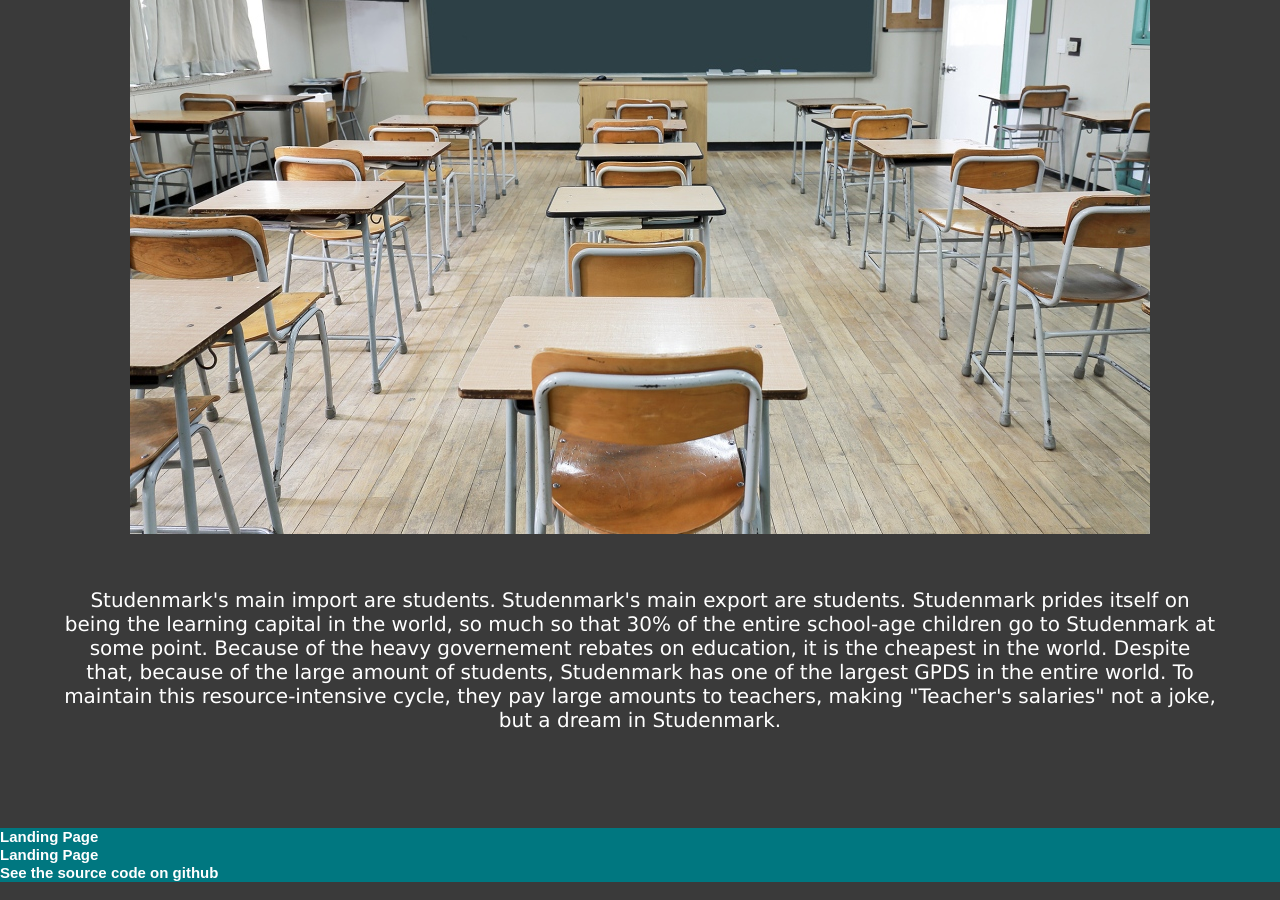
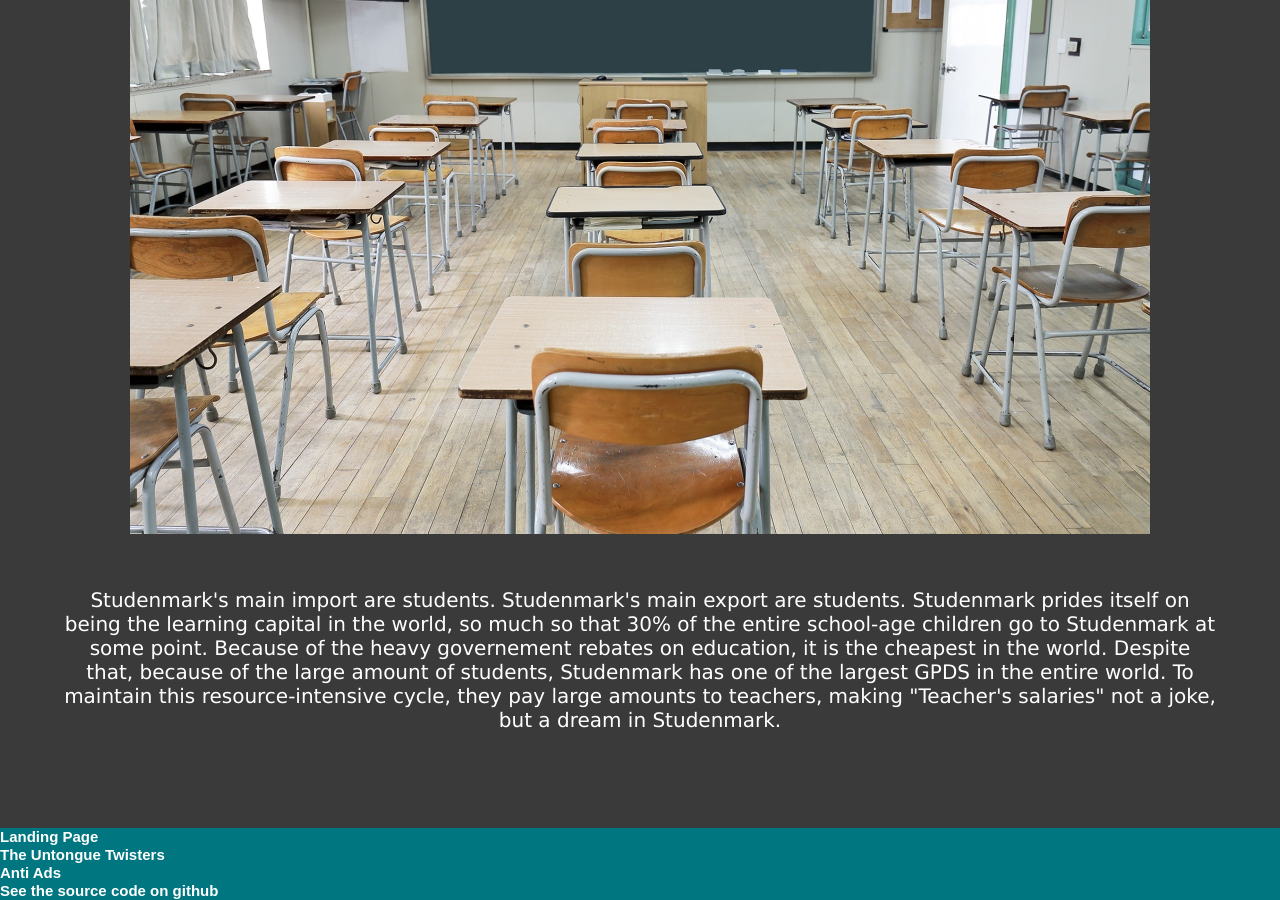
Before and after one commit to cringemoment/pain, a Jekyll site: the page about.html, which Jekyll copies as it is, in a window 1280 px wide and 900 px high, scrolled down 2188 px. Built offline with Jekyll 4.4.1, drawn with Linux system fonts in a browser that asks for light colours.

Commit message:
minor mistake in the for more

```diff
--- a/about.html
+++ b/about.html
@@ -62,7 +62,8 @@
     <body>
       <div class="header">
       <a href = "https://cringemoment.github.io/pain/"><h3 style="text-align:left; display: inline;">Landing Page</h3></a> <br>
-      <a href = "https://cringemoment.github.io/pain/"><h3 style="text-align:left; display: inline;">Landing Page</h3></a> <br>
+      <a href = "https://cringemoment.github.io/pain/untounger.html"><h3 style="display: inline;">The Untongue Twisters</h3></a> <br>
+      <a href = "https://cringemoment.github.io/pain/antiad.html"><h3 style="display:inline;">Anti Ads</h3><br>
       <a href = "https://github.com/cringemoment/pain/tree/master"><h3 style = "text-align:left; display: inline;">See the source code on github</h3></a>
       </div>
     </body>
```
